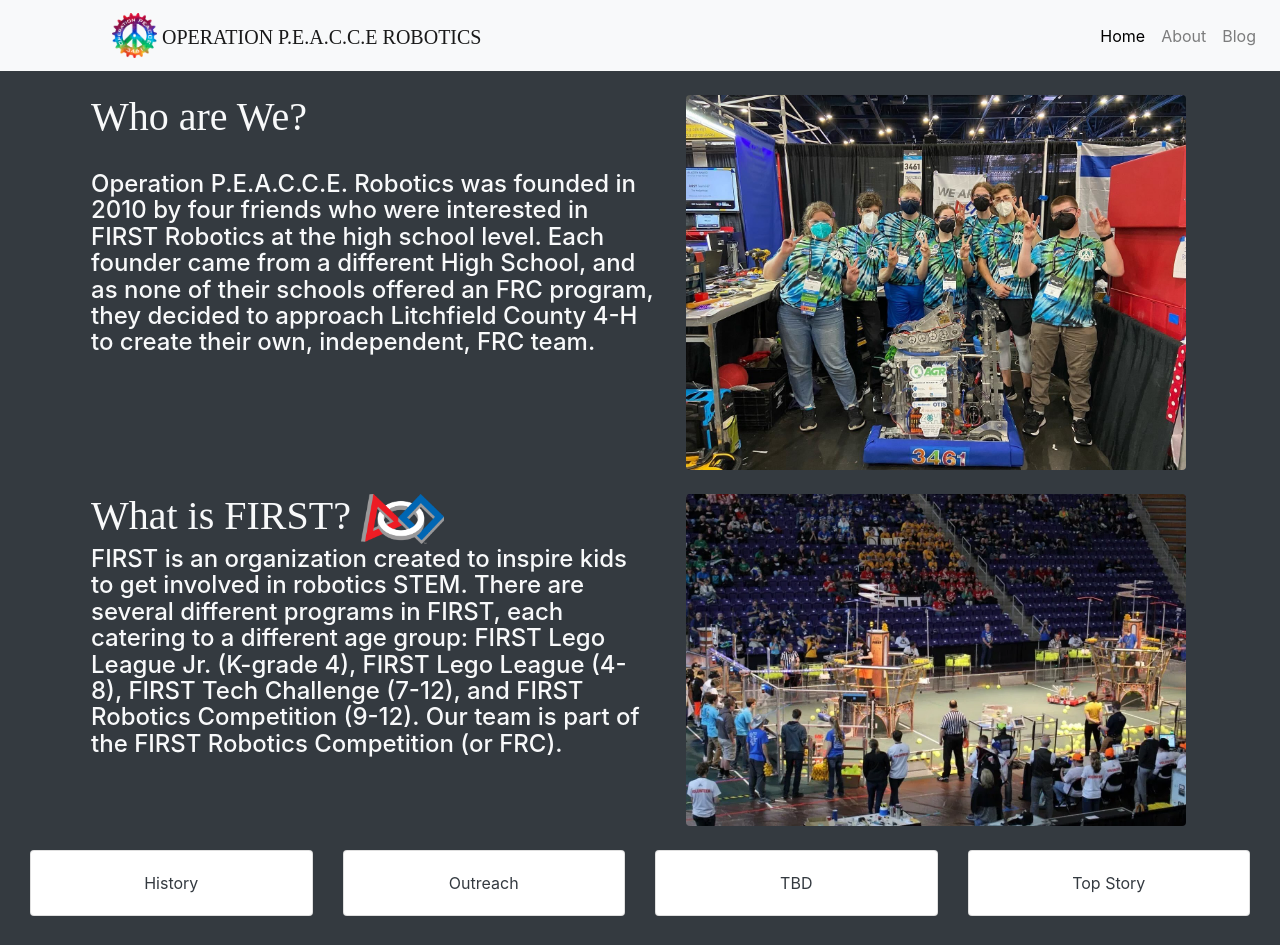
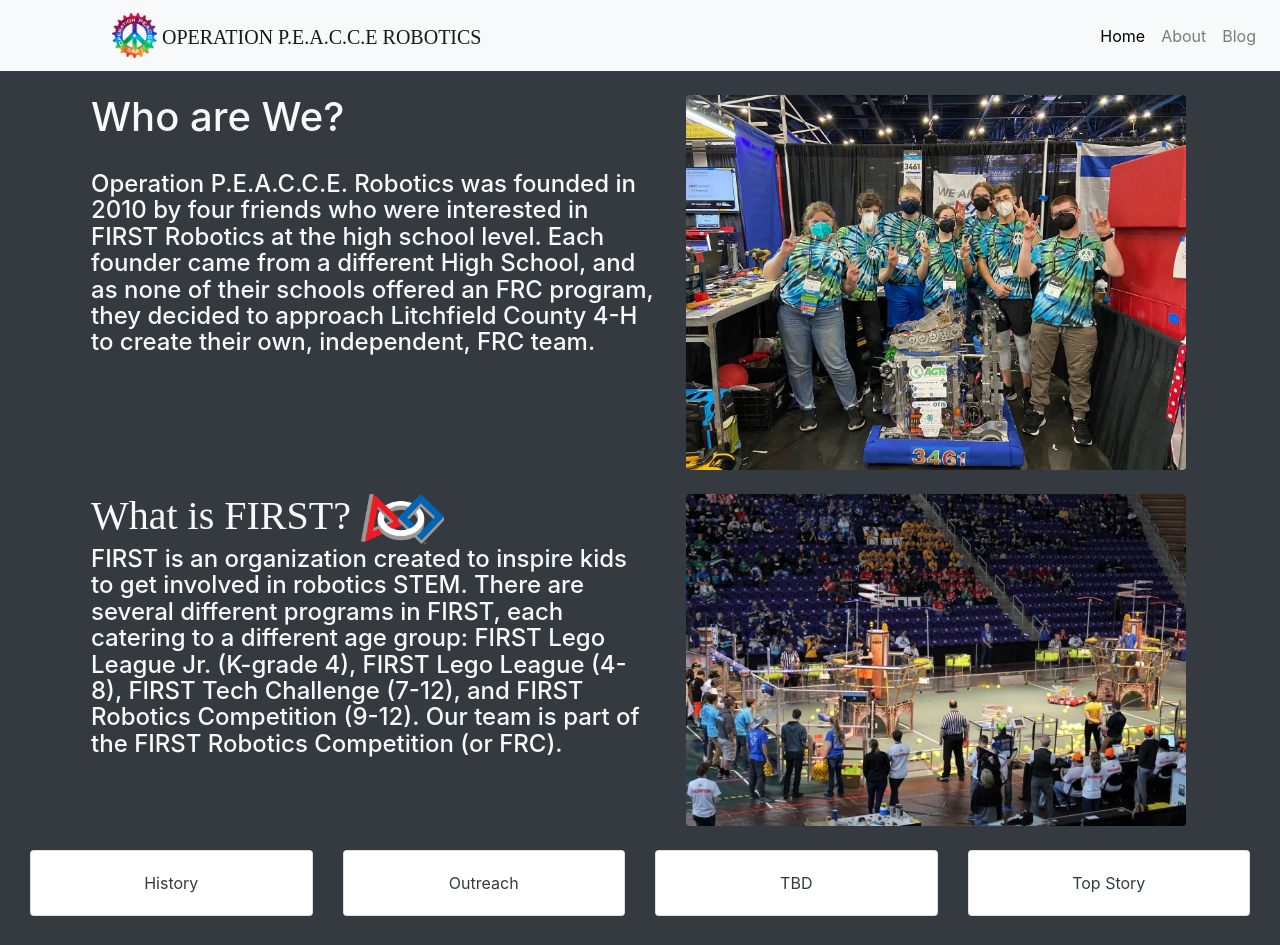
Before and after one commit to Operation-P-E-A-C-C-E-Robotics/Operation-P-E-A-C-C-E-Robotics.github.io, a Jekyll site: the page built from index.html, in a window 1280 px wide and 1289 px high. Shown: the top 945 px of the window. Built offline with Jekyll 4.4.1, drawn with Linux system fonts in a browser that asks for light colours; nearby versions of some CDN libraries.

Commit message:
font fall back test

```diff
--- a/assets/css/style.css
+++ b/assets/css/style.css
@@ -5,6 +5,15 @@
 body {
 
     overflow-x: hidden;
+
+}
+
+@font-face {
+    font-family: 'bankgothicbold';
+    src: url('/assets/fonts/BankGothicWebFontConvert/bankgothic_bold_2-webfont.woff2') format('woff2'),
+         url('/assets/fonts/BankGothicWebFontConvert/bankgothic_bold_2-webfont.woff') format('woff');
+    font-weight: normal;
+    font-style: normal;
 
 }
 
--- a/index.html
+++ b/index.html
@@ -31,7 +31,7 @@
 
 <div class="container-fluid">
   <div class="row bg-dark text-light" style="padding-left: 5%;">
-      <div class="col"><h1 style="font-family: BankGothic;">Who are We?</h1><br><h4>Operation P.E.A.C.C.E. Robotics was founded in 2010 by four friends who were interested in FIRST Robotics at the high school level. Each founder came from a different High School, and as none of their schools offered an FRC program, they decided to approach Litchfield County 4-H to create their own, independent, FRC team.</h4></div>
+      <div class="col"><h1 style="font-family: 'BankGothic'sans-serif;">Who are We?</h1><br><h4>Operation P.E.A.C.C.E. Robotics was founded in 2010 by four friends who were interested in FIRST Robotics at the high school level. Each founder came from a different High School, and as none of their schools offered an FRC program, they decided to approach Litchfield County 4-H to create their own, independent, FRC team.</h4></div>
       <div class="col-md"><img class="rounded img-fluid" src="/assets/images/WorldsPitPic.jpg" style="width:500px"></img></div>
     </div>
 
```
